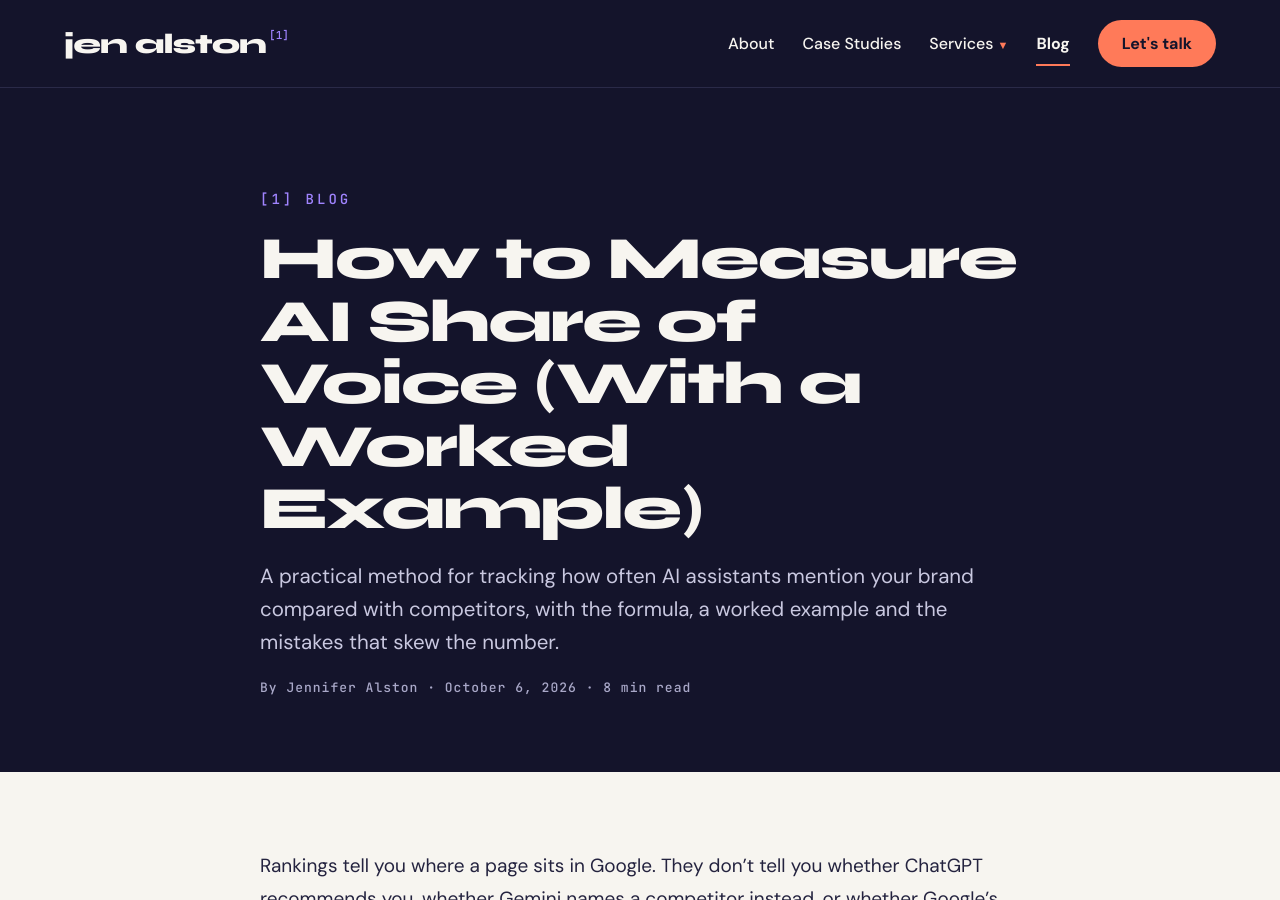
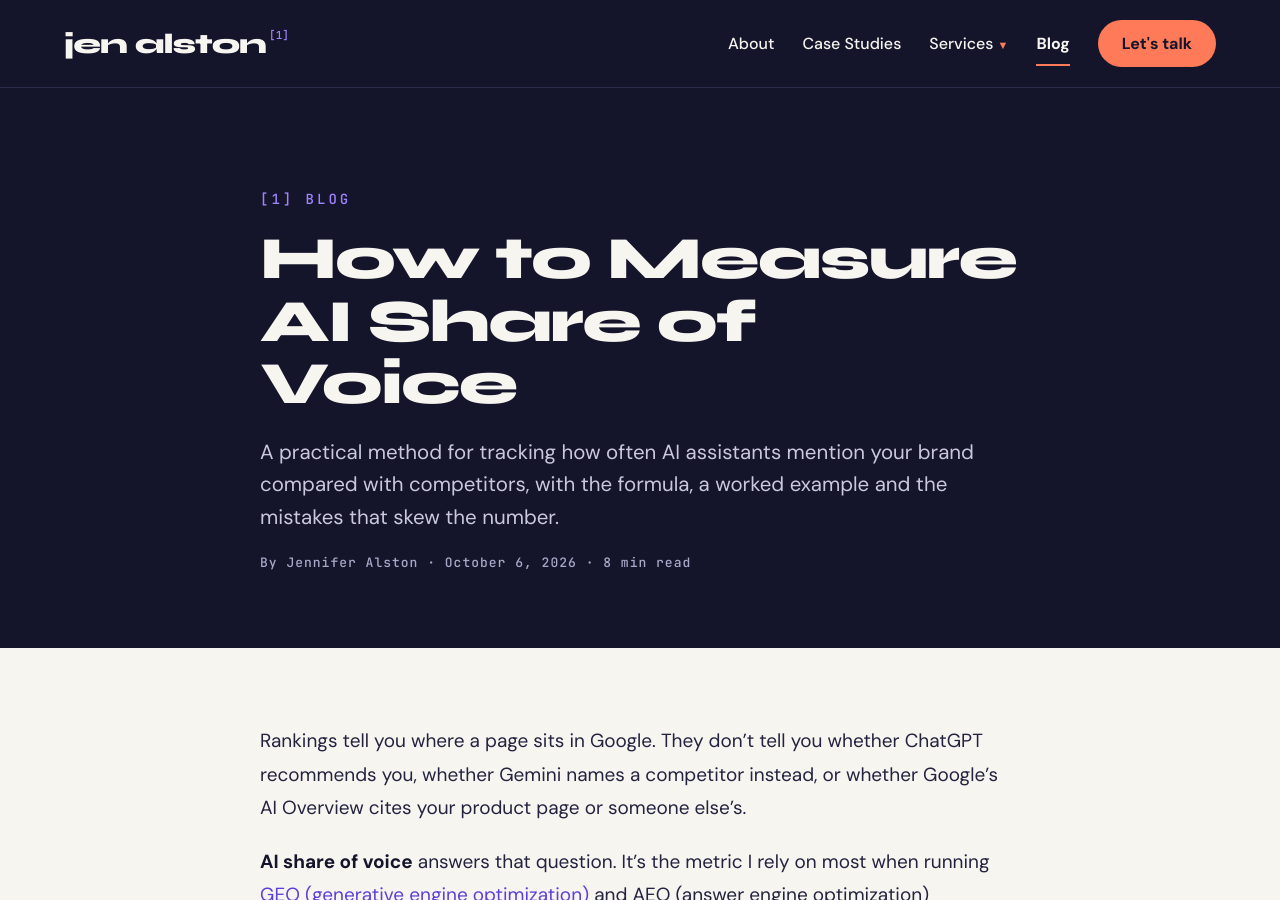
Before and after one commit to JBreezeA/jenalston-site, a Jekyll site: the page built from _posts/2026-10-06-how-to-measure-ai-share-of-voice.md, in a window 1280 px wide and 900 px high. Built offline with Jekyll 4.4.1, drawn with Linux system fonts in a browser that asks for light colours.

Commit message:
Update 2026-10-06-how-to-measure-ai-share-of-voice.md

```diff
--- a/_posts/2026-10-06-how-to-measure-ai-share-of-voice.md
+++ b/_posts/2026-10-06-how-to-measure-ai-share-of-voice.md
@@ -1,5 +1,5 @@
 ---
-title: "How to Measure AI Share of Voice (With a Worked Example)"
+title: "How to Measure AI Share of Voice"
 description: "A practical method for tracking how often AI assistants mention your brand compared with competitors, with the formula, a worked example and the mistakes that skew the number."
 date: 2026-10-06 09:00:00 -0400
 last_modified_at: 2026-10-07 09:00:00 -0400
```
